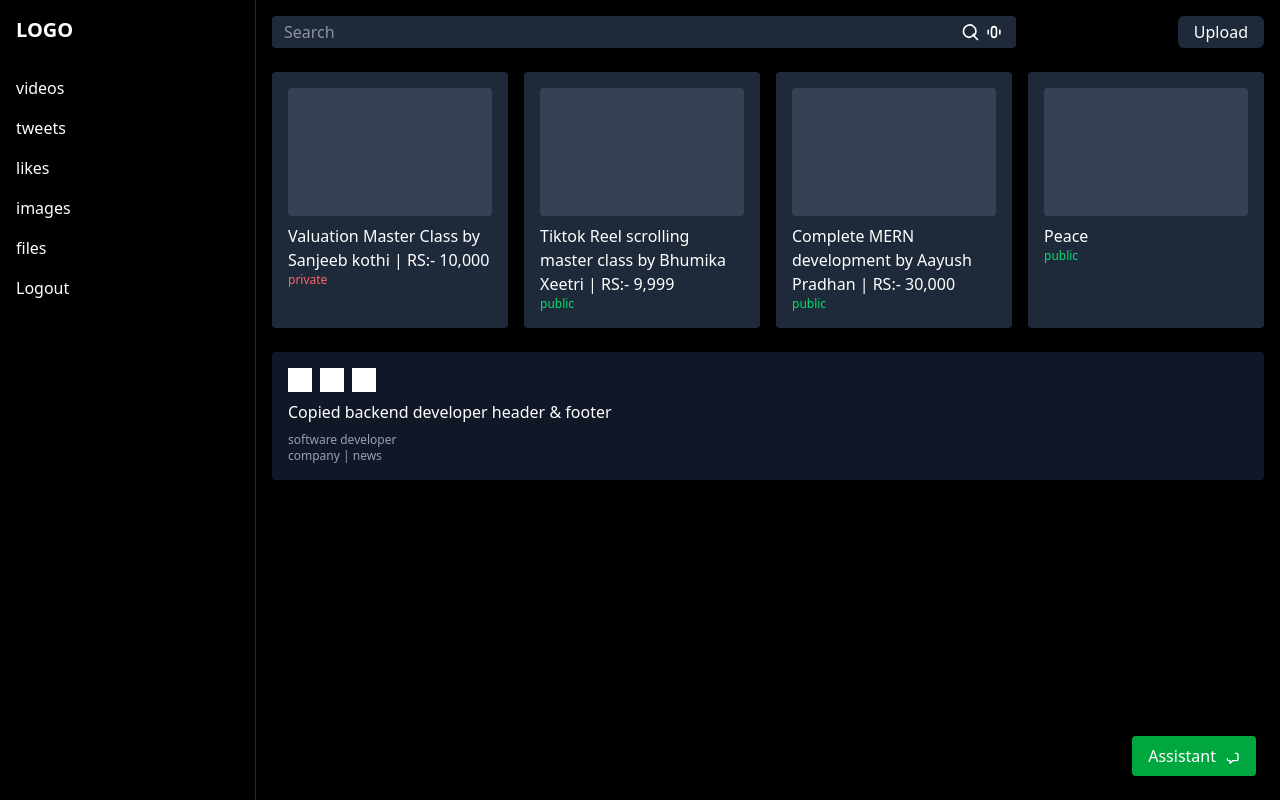
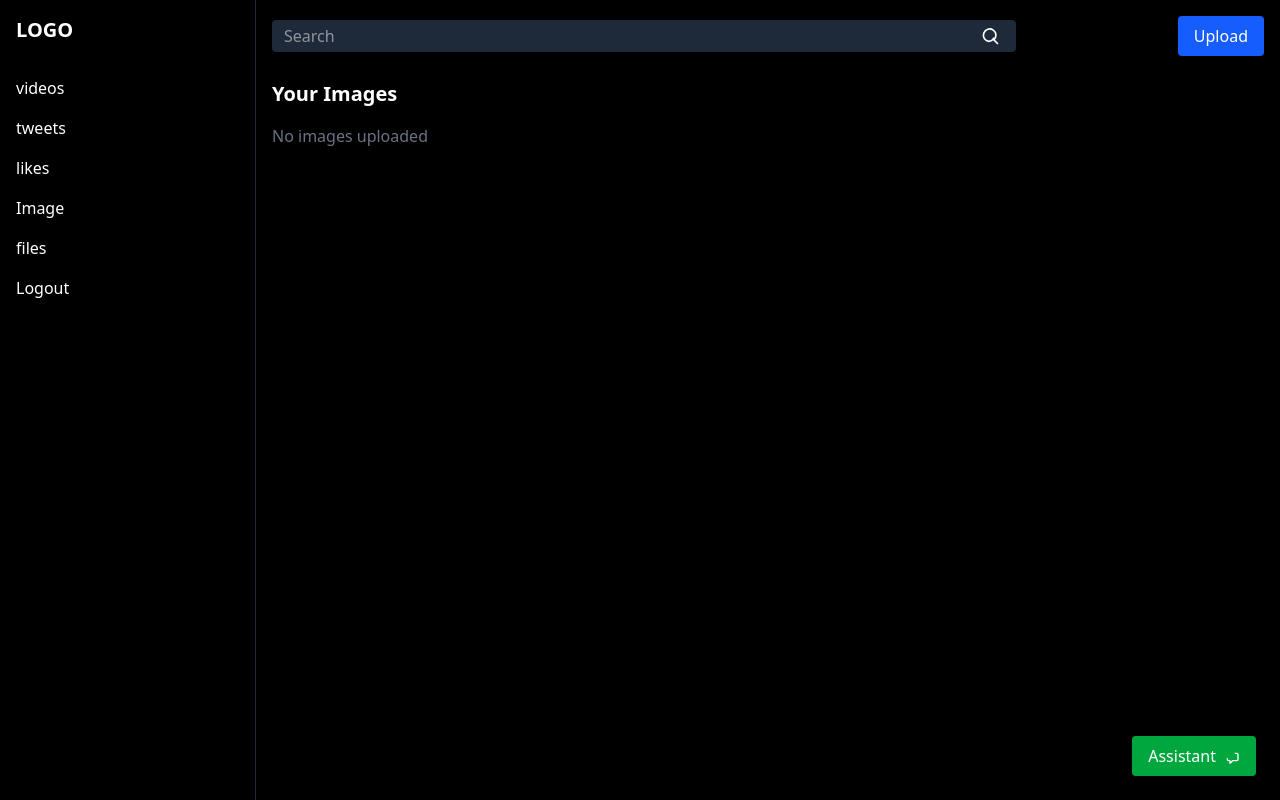
Before and after one commit to Aayushpradhan88-js/mern-api, a React (Vite) app in the folder frontend/App/: page /content in a window 1280 px wide. Built offline with nearby package versions, Linux system fonts and the light colour scheme.

Commit message:
Image upload: Complete frontend and backend complete

```diff
--- a/frontend/App/src/App.jsx
+++ b/frontend/App/src/App.jsx
@@ -1,9 +1,23 @@
 // import UI from './components/UI'
-import {AppRoutes} from './routes/AppRoutes'
+import { AppRoutes } from './routes/AppRoutes'
+import { ToastContainer } from 'react-toastify'
+import 'react-toastify/dist/ReactToastify.css';
 
 function App() {
   return (
-    <AppRoutes  />
+    <>
+      <AppRoutes />
+
+      <ToastContainer
+        position="bottom-right"
+        autoClose={5000}
+        hideProgressBar={false}
+        newestOnTop={false}
+        closeOnClick
+        rtl={false}
+        draggable
+        theme="light" />
+    </>
   )
 }
 
--- a/frontend/App/src/pages/authentication/Content.jsx
+++ b/frontend/App/src/pages/authentication/Content.jsx
@@ -1,114 +1,98 @@
-import React from "react"
-import { Link } from "react-router-dom"
+import React, { useState } from "react";
+import { Link, Outlet } from "react-router-dom";
+import { ImageUploader } from "../../components/ImageUploader";
 
 export const Content = () => {
+    const [images, setImages] = useState([]);
+    const [showUploader, setShowUploader] = useState(false);
+
+    const handleImageUploadSuccess = (newImage) => {
+        setImages((prevImages) => [newImage, ...prevImages]);
+    };
+
     return (
         <div className="bg-black text-white font-sans">
             <div className="flex flex-col md:flex-row min-h-screen">
 
-                {/* <!-- Sidebar --> */}
+                {/* Sidebar */}
                 <aside className="w-full md:w-1/5 bg-black border-r border-gray-800 p-4">
-
-                    {/* Company Logo */}
                     <div className="text-xl font-bold mb-8">LOGO</div>
                     <nav className="space-y-4">
                         <a href="#" className="block">videos</a>
                         <a href="#" className="block">tweets</a>
                         <a href="#" className="block">likes</a>
-                        <a href="#" className="block">images</a>
+                        <a href="" className="block">Image</a>
                         <a href="#" className="block">files</a>
                         <a href="#" className="block">Logout</a>
                     </nav>
                 </aside>
 
-                {/* <!-- Main content --> */}
+                {/* Main content */}
                 <main className="flex-1 p-4">
-                    {/* <!-- Top bar --> */}
+                    {/* Top bar with search and upload */}
                     <div className="flex flex-col md:flex-row md:items-center md:justify-between gap-4 mb-6">
-
                         <div className="flex items-center w-full md:w-3/4 bg-gray-800 rounded px-3 py-1">
                             <input type="text" placeholder="Search" className="bg-transparent focus:outline-none w-full" />
                             <button className="mx-1">
-                                <svg xmlns="http://www.w3.org/2000/svg" fill="none" viewBox="0 0 24 24"
-                                    stroke="currentColor" className="w-5 h-5">
-                                    <path stroke-linecap="round" stroke-linejoin="round" stroke-width="2"
-                                        d="M21 21l-4.35-4.35m0 0A7.5 7.5 0 1010.5 18.5a7.5 7.5 0 006.15-3.85z" />
-                                </svg>
-                            </button>
-
-                            <button>
-                                <svg xmlns="http://www.w3.org/2000/svg" fill="none" viewBox="0 0 24 24"
-                                    stroke="currentColor" className="w-5 h-5">
-                                    <path stroke-linecap="round" stroke-linejoin="round" stroke-width="2"
-                                        d="M12 18.5c1.657 0 3-1.843 3-4.115V9.615C15 7.343 13.657 5.5 12 5.5s-3 1.843-3 4.115v4.77c0 2.272 1.343 4.115 3 4.115zM19 10v4m-14-4v4" />
+                                <svg xmlns="http://www.w3.org/2000/svg" fill="none" viewBox="0 0 24 24" stroke="currentColor" className="w-5 h-5">
+                                    <path strokeLinecap="round" strokeLinejoin="round" strokeWidth="2" d="M21 21l-4.35-4.35m0 0A7.5 7.5 0 1010.5 18.5a7.5 7.5 0 006.15-3.85z" />
                                 </svg>
                             </button>
                         </div>
 
-
-                        {/* UPLOAD: FILES, VIDEOS, DOCS, PICS...... */}
-                        <div className="absolute top-4 right-4 flex items-center gap-2">
-                            <button className="px-4 py-1 bg-gray-800 text-white rounded-md hover:bg-gray-700">
-                                Upload
-                            </button>
+                        {/* IMAGE SECTION */}
+                        <div className="flex gap-2">
+                                <button
+                                    onClick={() => setShowUploader(!showUploader)}
+                                    className="bg-blue-600 hover:bg-blue-700 text-white px-4 py-2 rounded"
+                                >
+                                   {showUploader ? "Close" : "Upload"}
+                                </button>
                         </div>
 
+                        {
+                            showUploader && (
+                                <div className="w-full md:w-auto">
+                                    <ImageUploader onUploadSuccess={handleImageUploadSuccess} />
+                                </div>
+
+                            )
+                        }
+                        <Outlet />
                     </div>
 
-                    {/* <!-- Cards Section --> */}
-                    <div className="grid grid-cols-1 sm:grid-cols-2 lg:grid-cols-4 gap-4">
-                        <div className="bg-gray-800 p-4 rounded">
-                            <div className="h-32 bg-gray-700 rounded mb-2"></div>
-                            <p> Valuation Master Class by Sanjeeb kothi | RS:- 10,000  </p>
-                            <div className="text-xs text-red-400">private</div>
-                            {/* <div className="text-xs text-red-400">private</div> */}
-                        </div>
-                        <div className="bg-gray-800 p-4 rounded">
-                            <div className="h-32 bg-gray-700 rounded mb-2"></div>
-                            <p>Tiktok Reel scrolling master class by Bhumika Xeetri | RS:- 9,999 </p>
-                            <div className="text-xs text-green-400">public</div>
-                            {/* <div className="text-xs text-green-400">public</div> */}
-                        </div>
-                        <div className="bg-gray-800 p-4 rounded">
-                            <div className="h-32 bg-gray-700 rounded mb-2"></div>
-                            <p>Complete MERN development by Aayush Pradhan | RS:- 30,000</p>
-                            <div className="text-xs text-green-400">public</div>
-                            {/* <div className="text-xs text-green-400">public</div> */}
-                        </div>
-                        <div className="bg-gray-800 p-4 rounded">
-                            <div className="h-32 bg-gray-700 rounded mb-2"></div>
-                            <p>Peace</p>
-                            <div className="text-xs text-green-400">public</div>
-                            {/* <div className="text-xs text-green-400">public</div> */}
-                        </div>
+                    {/* Image gallery */}
+                    <div>
+                        <h2 className="text-xl font-semibold mb-4">Your Images</h2>
+                        {images.length === 0 ? (
+                            <p className="text-gray-500">No images uploaded</p>
+                        ) : (
+                            <div className="grid grid-cols-1 sm:grid-cols-2 md:grid-cols-3 lg:grid-cols-4 gap-4">
+                                {images.map((image) => (
+                                    <div key={image.public_id} className="bg-gray-800 rounded-lg overflow-hidden shadow-lg hover:shadow-xl transform hover:scale-105 transition duration-300">
+                                        <img src={image.url} alt={image.public_id || 'uploaded image'} className="w-full h-48 object-cover" />
+                                        <div className="p-2">
+                                            <p className="text-xs text-gray-400">Format: {image.format}</p>
+                                        </div>
+                                    </div>
+                                ))}
+                            </div>
+                        )}
                     </div>
 
-                    {/* <!-- Pop up section --> */}
-                    <div className="bg-gray-900 p-4 mt-6 rounded">
-                        <div className="flex items-center gap-2 mb-2">
-                            <div className="w-6 h-6 bg-white"></div>
-                            <div className="w-6 h-6 bg-white"></div>
-                            <div className="w-6 h-6 bg-white"></div>
-                        </div>
-                        <p>Copied backend developer header & footer</p>
-                        <div className="text-xs text-gray-400 mt-2">software developer</div>
-                        <div className="text-xs text-gray-400">company | news</div>
-                    </div>
+                    {/* IMAGE SECTION */}
 
-                    {/* <!-- Chat icon --> */}
+                    {/* Chat icon */}
                     <div className="fixed bottom-6 right-6 flex flex-col items-end gap-2">
                         <button className="bg-green-600 text-white px-4 py-2 rounded flex items-center gap-2">
                             <Link to='assistance-ai'>Assistant</Link>
-
-                            <svg xmlns="http://www.w3.org/2000/svg" className="w-4 h-4" fill="none" viewBox="0 0 24 24"
-                                stroke="currentColor">
-                                <path stroke-linecap="round" stroke-linejoin="round" stroke-width="2"
-                                    d="M17 8h2a2 2 0 012 2v7a2 2 0 01-2 2h-6l-4 4v-4H7a2 2 0 01-2-2v-1" />
+                            <svg xmlns="http://www.w3.org/2000/svg" className="w-4 h-4" fill="none" viewBox="0 0 24 24" stroke="currentColor">
+                                <path strokeLinecap="round" strokeLinejoin="round" strokeWidth="2" d="M17 8h2a2 2 0 012 2v7a2 2 0 01-2 2h-6l-4 4v-4H7a2 2 0 01-2-2v-1" />
                             </svg>
                         </button>
                     </div>
                 </main>
             </div>
         </div>
-    )
-}
+    );
+};
--- a/frontend/App/src/routes/AppRoutes.jsx
+++ b/frontend/App/src/routes/AppRoutes.jsx
@@ -1,11 +1,12 @@
 import { Routes, Route, BrowserRouter } from 'react-router-dom'
 
 import { Home } from '../components/Home'
-import { Content } from '../pages/authentication/Content'
 import { Register } from '../pages/authentication/Register'
 import { Login } from '../pages/authentication/Login'
-import { Chat } from '../components/chat/Chat'
-import { Upload } from '../components/upload/Upload'
+import { Content } from '../pages/authentication/Content'
+import { ImageUploader } from '../components/ImageUploader'
+
+import { Chat } from '../components/Chat'
 
 export const AppRoutes = () => {
   return (
@@ -15,11 +16,8 @@ export const AppRoutes = () => {
         <Route path='/' element={<Home />} />
         <Route path="/register" element={<Register />} />
         <Route path="/login" element={<Login />} />
-        <Route path="/content" element={<Content />}
-
-        />
-        <Route path= "/upload" element={<Upload/>}/>
-
+        <Route path="/content" element={<Content />} />
+        <Route path= "/upload" element={<ImageUploader/>}/>
         <Route path="/assistance-ai" element={<Chat />} />
       </Routes>
     </BrowserRouter>
```
Also changed, not shown: frontend/App/src/components/ImageUploader.jsx (+26 -20 lines).
